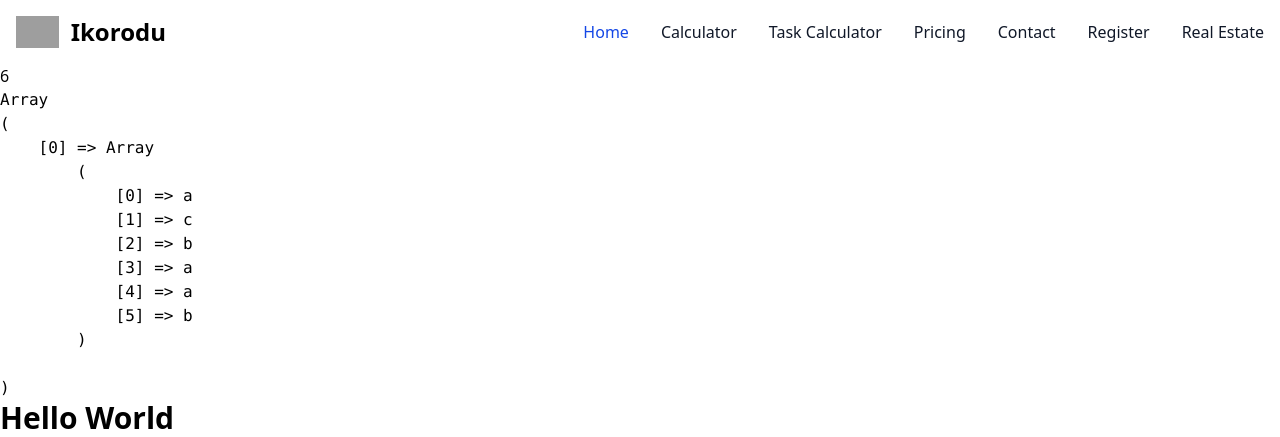
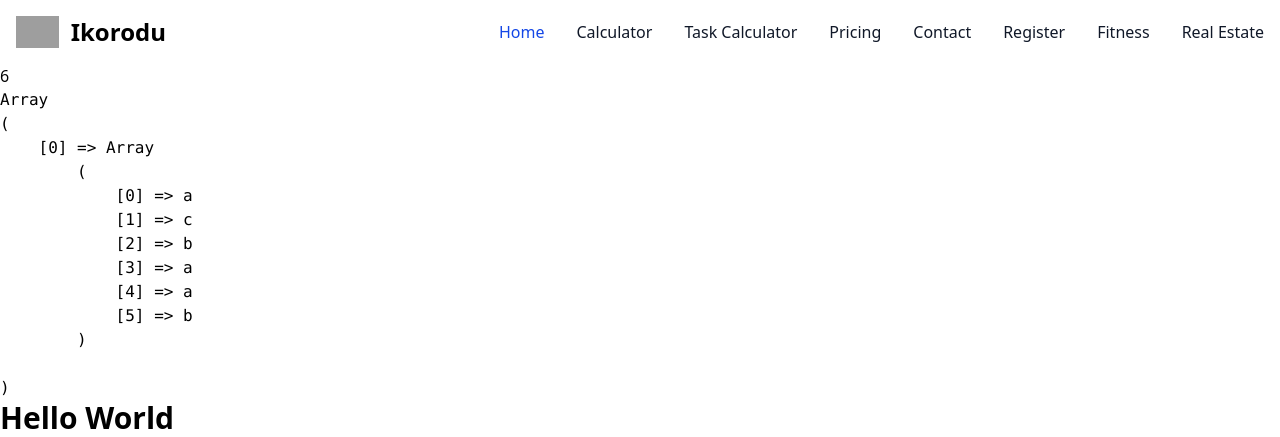
Before and after one commit to roncloud20/BESept25, a PHP site: page /index.php in a window 1280 px wide. Shown: the top 437 px of the page. Run offline with PHP 8.4, Linux system fonts and the light colour scheme; grey boxes are pictures that could not be loaded.

Commit message:
added fitness

```diff
--- a/assets/header.php
+++ b/assets/header.php
@@ -40,6 +40,9 @@
         <li>
           <a href="register.php" class="block py-2 px-3 text-gray-900 rounded-sm hover:bg-gray-100 md:hover:bg-transparent md:border-0 md:hover:text-blue-700 md:p-0 dark:text-white md:dark:hover:text-blue-500 dark:hover:bg-gray-700 dark:hover:text-white md:dark:hover:bg-transparent">Register</a>
         </li>
+        <li>
+          <a href="fitness.php" class="block py-2 px-3 text-gray-900 rounded-sm hover:bg-gray-100 md:hover:bg-transparent md:border-0 md:hover:text-blue-700 md:p-0 dark:text-white md:dark:hover:text-blue-500 dark:hover:bg-gray-700 dark:hover:text-white md:dark:hover:bg-transparent">Fitness</a>
+        </li>
          <li>
           <a href="Real Estate.php" class="block py-2 px-3 text-gray-900 rounded-sm hover:bg-gray-100 md:hover:bg-transparent md:border-0 md:hover:text-blue-700 md:p-0 dark:text-white md:dark:hover:text-blue-500 dark:hover:bg-gray-700 dark:hover:text-white md:dark:hover:bg-transparent">Real Estate</a>
         </li>
```
